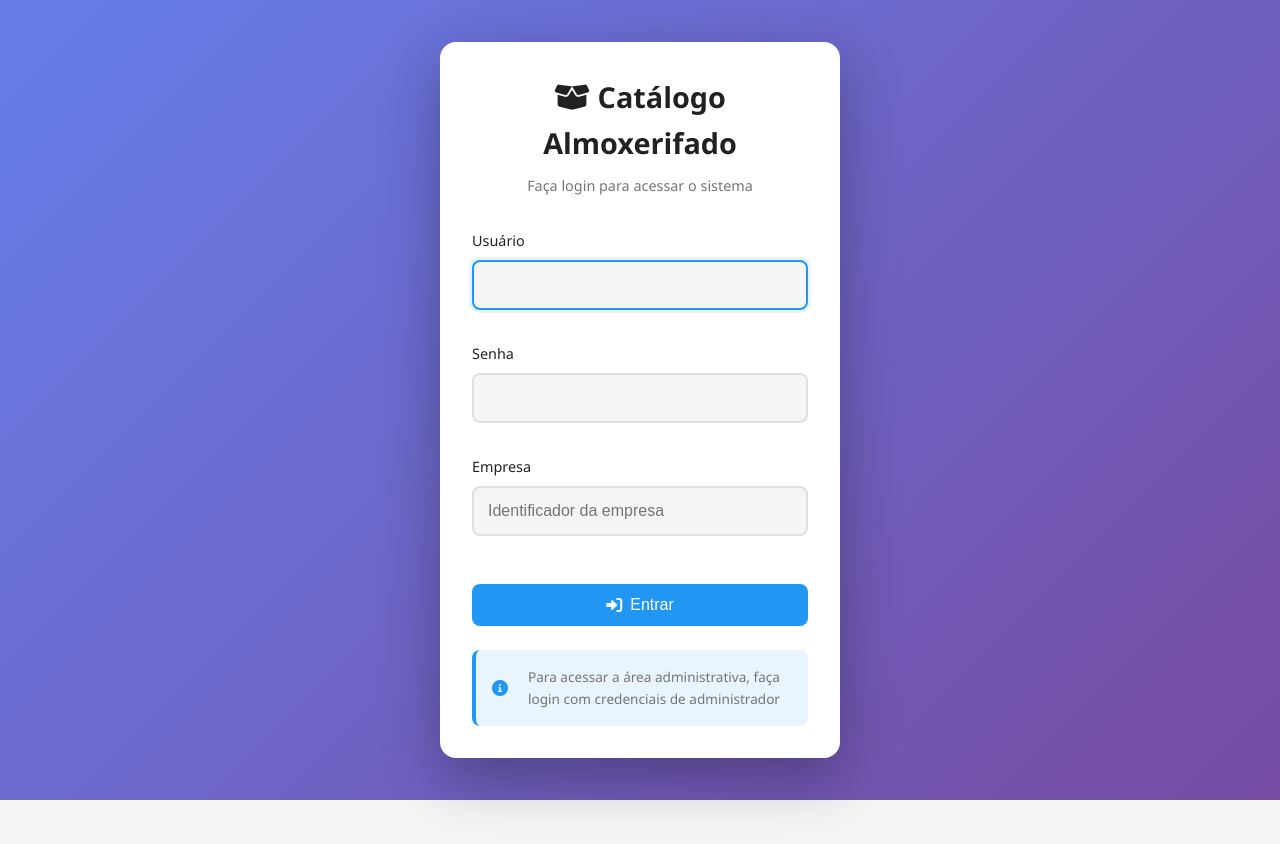
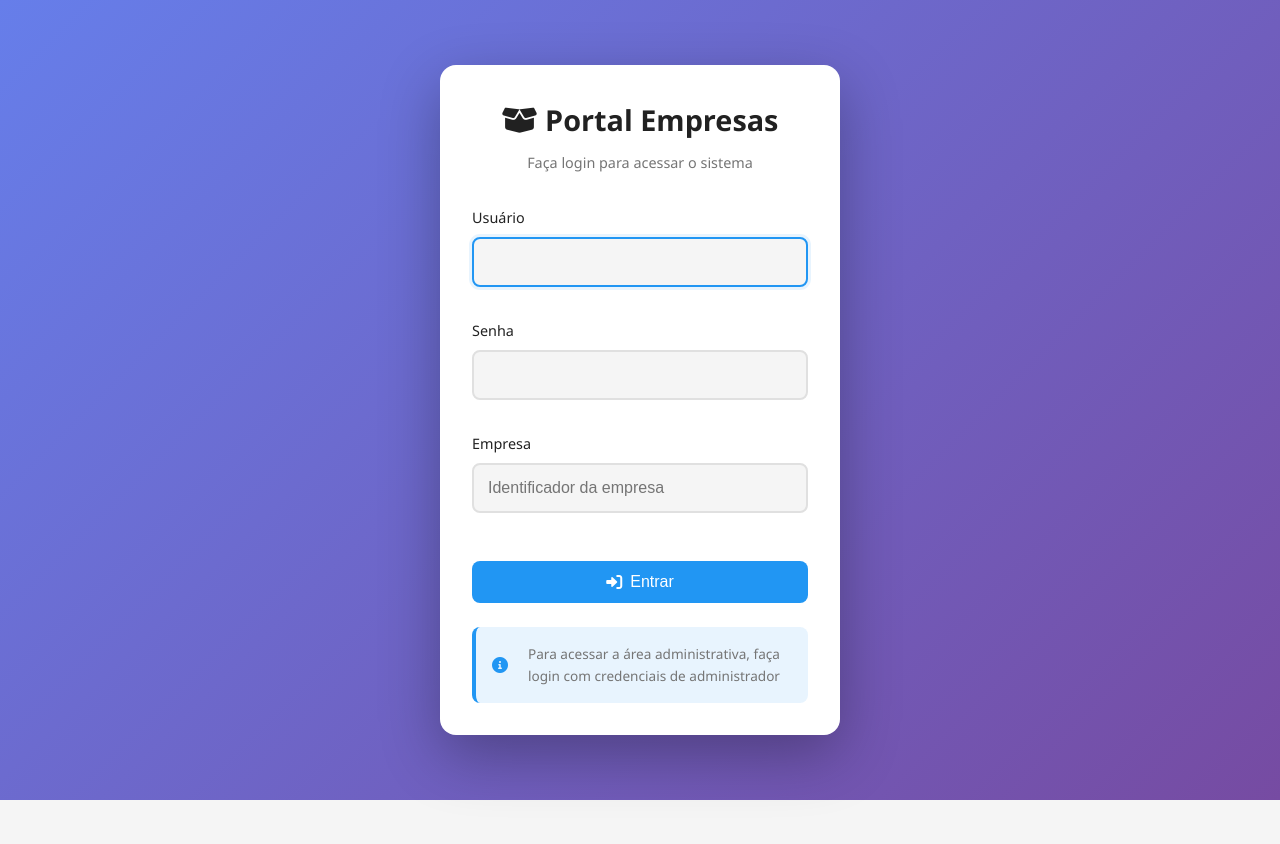
Before and after one commit to rogerio-dev/catalogo-almoxerifado-pwa, a website: page public/login.html in a window 1280 px wide. Drawn offline with Linux system fonts and the light colour scheme.

Commit message:
fix: Correção Títulos

```diff
--- a/public/login.html
+++ b/public/login.html
@@ -171,7 +171,7 @@
             <div class="login-header">
                 <h1 class="login-title">
                     <i class="fas fa-box-open"></i>
-                    Catálogo Almoxerifado
+                    Portal Empresas
                 </h1>
                 <p class="login-subtitle">Faça login para acessar o sistema</p>
             </div>
```
Also changed, not shown: public/index.html (+2 -2 lines).
